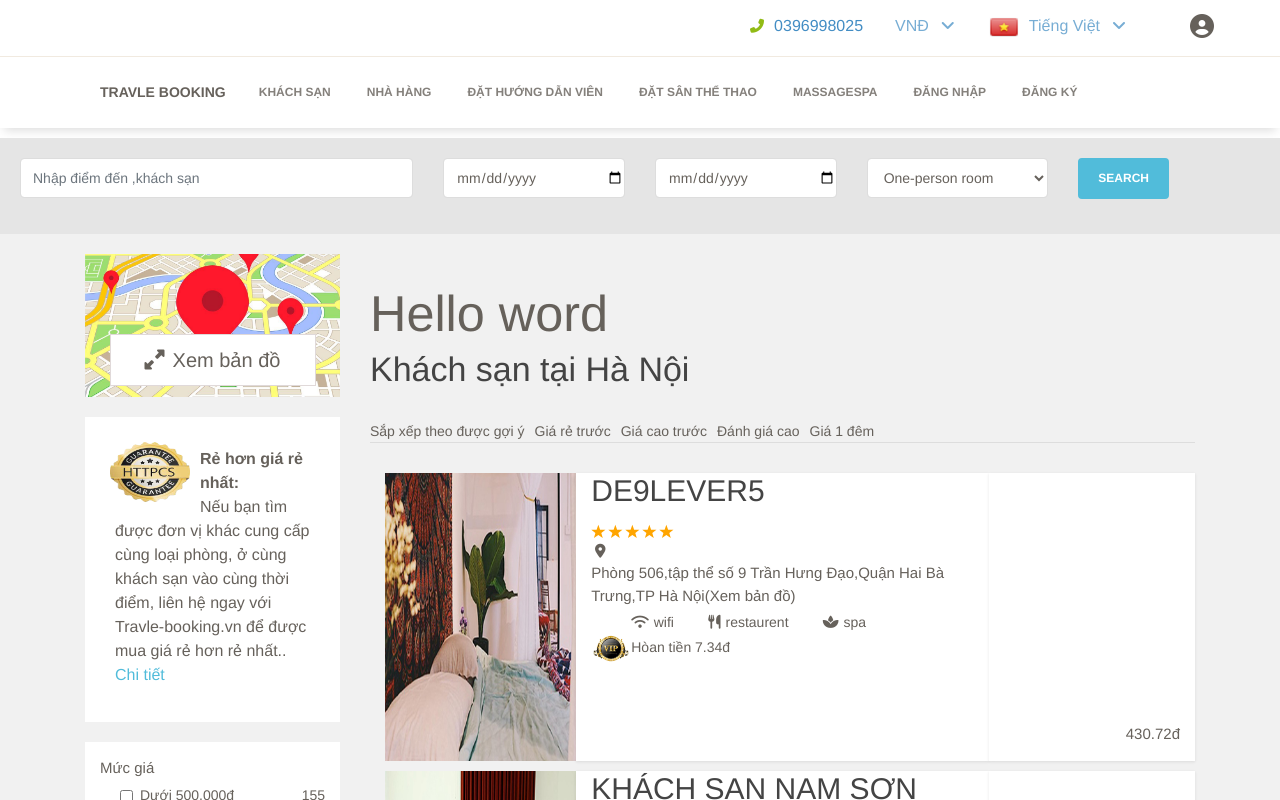
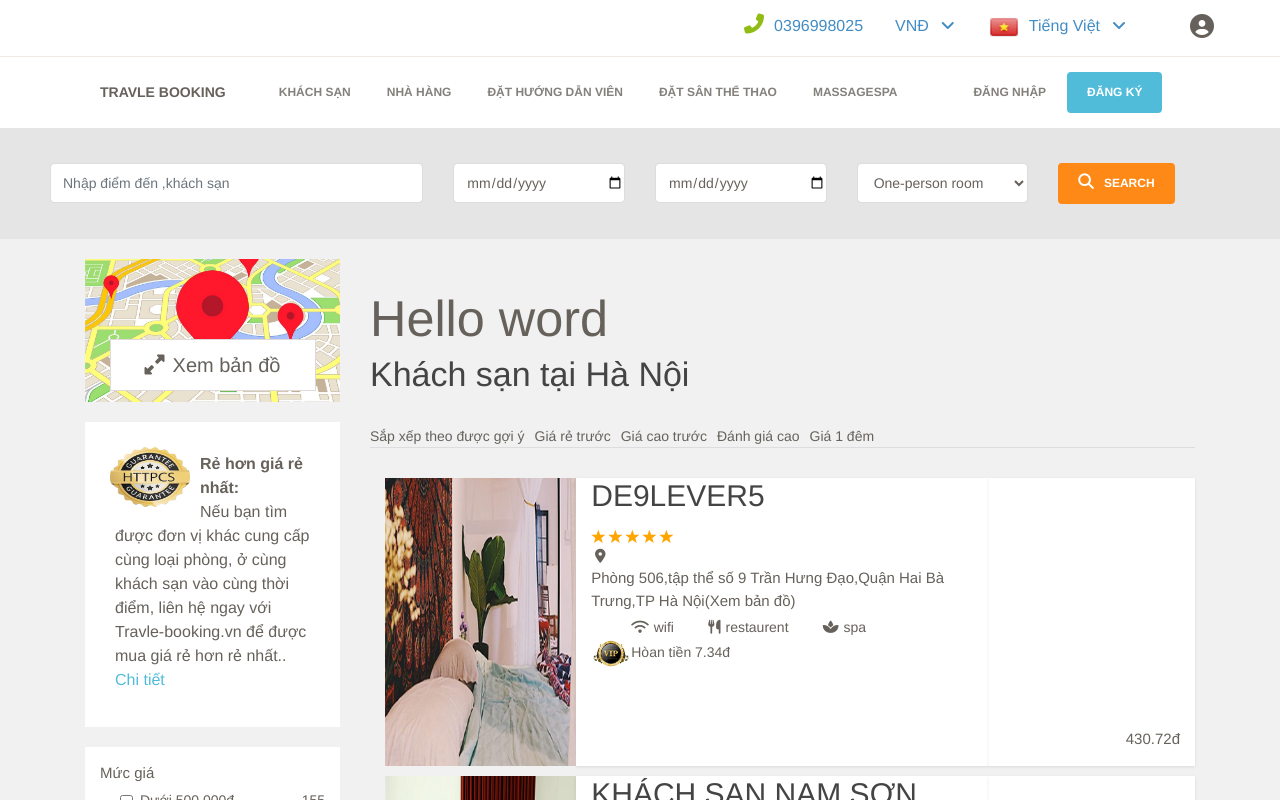
Before and after one commit to TVT-TranVanTu/Travle-booking, a React (Create React App) app: page /khachsan in a window 1280 px wide. Shown: the top 800 px of the page. Built offline with nearby package versions, Linux system fonts and the light colour scheme.

Commit message:
custom css for project

```diff
--- a/src/App.css
+++ b/src/App.css
@@ -45,7 +45,7 @@ hr{
 .topbar a {
     float: left;
     font-size: 16px;
-    color: #77ADD4;
+    color: #438dc4;;
     text-align: center;
     padding: 14px 16px;
     text-decoration: none;
@@ -77,7 +77,7 @@ hr{
     font-size: 16px;
     border: none;
     outline: none;
-    color: #77ADD4;
+    color: #438dc4;;
     padding: 14px 16px;
     background-color: inherit;
     font-family: inherit;
@@ -88,12 +88,19 @@ hr{
 .dropdown-content {
     display: none;
     position: absolute;
-    transform: translateX(-80px);
     background-color: #f9f9f9;
-    min-width: 160px;
+    width: 230px;
     border-top: 5px solid #ff8917;
     box-shadow: 0px 8px 16px 0px rgba(0, 0, 0, 0.2);
-    z-index: 1;
+    z-index: 3;
+}
+.currency{
+    transform: translateX(-70px);
+
+}
+.language{
+    transform: translateX(3px) !important;
+
 }
 
 .dropdown-content a {
@@ -109,16 +116,17 @@ hr{
     background-color: #ddd;
 }
 
-.dropdown:hover .dropdown-content {
+.topbar_dropdown:hover .dropdown-content {
     display: block;
 }
 
 .txt {
-    height: 30px;
+    font-weight: 400;
+    font-size: 20px;
     background-color: #FFFCEE;
     display: flex;
     align-items: center;
-    padding: 10px 10px 10px 16px;
+    padding: 18px 14px 15px;
 }
 
 .dropdown-content span {
@@ -126,6 +134,9 @@ hr{
     display: inline-block;
     margin-right: 10px;
     box-sizing: border-box;
+}
+.dropdown-content img{
+    margin-right: 10px;
 }
 .phone_number{
     align-items: center;
@@ -138,7 +149,7 @@ hr{
 .phone_number i{
     margin-right: 10px;
     color: #91BB15;;
-    font-size: 14px;
+    font-size: 20px;
 }
 .user{
     margin-left: 20px;
@@ -154,9 +165,11 @@ hr{
 }
 .header{
     flex-wrap: initial !important;
+    justify-content: center;
 }
 .collapse{
     display: flex !important;
+    margin-left: 20px;
 }
 .navbar-nav{
     flex-direction: initial !important;
@@ -172,6 +185,9 @@ hr{
 }
 #signup{
     cursor: pointer;
+}
+.form_login_register{
+    margin-left: 40px;
 }
 /*-------------------------------------------home-pages------------------------------------------------*/
 .home-pages{
@@ -563,12 +579,30 @@ h2 {
 /*-----------------------------------------HotelPages--------------------------------------------*/
 
 
-/*---------------------------------------SearchHotel---------------------------------------------*/
 .hotel-pages{
     background-color: #f1f1f1;
     background-image: initial;
     position: relative;
-    margin-top: 10px;
+}
+/*---------------------------------------Hotelsearch---------------------------------------------*/
+
+.buttonsearch i{
+    margin-right: 10px;
+    font-size: 130%;
+}
+.buttonsearch{
+    background-color: #ff8916 !important;
+    border-color: #ff8916 !important;
+}
+
+.buttonplanesearch{
+    margin-top: 50px;
+    background-color: #ff8916 !important;
+    border-color: #ff8916 !important;
+}
+.buttonplanesearch i{
+    margin-right: 10px;
+    font-size: 130%;
 }
 /*------------------------------------------------SearchHotel------------------------------------------*/
 .search-hotel{
@@ -578,7 +612,17 @@ h2 {
     background: rgba(0,0,0,.05);
 
 }
-
+.pagehotel .row{
+    padding: 15px 30px 0 30px;
+}
+.search-hotel i{
+    margin-right: 10px;
+    font-size: 130%;
+}
+.search-hotel .btn-info{
+    background-color:  #ff8917;
+    border-color:  #ff8917;
+}
 
 /*------------------------------------------------Leftbar---------------------------------------------*/
 .leftbar{
--- a/src/Components/Blocks/Header/Header.js
+++ b/src/Components/Blocks/Header/Header.js
@@ -88,18 +88,15 @@ class Header extends Component {
                     <NavLink>MassageSPA</NavLink>
                   </NavItem>
                 </Nav>
-                <Nav navbar>
+                <Nav navbar className="form_login_register">
                   <NavItem>
                     <NavLink id="login" onClick={this.onOpenModalLogin}>
                       Đăng nhập
                     </NavLink>
                   </NavItem>
                   <NavItem>
-                    <NavLink id="signup" onClick={this.onOpenModal}>
-                      Đăng ký
-                    </NavLink>
+                    <Button color="info" id="signup" onClick={this.onOpenModal}>Đăng ký</Button>
                   </NavItem>
-
                 </Nav>
               </Collapse>
             </Container>
--- a/src/Components/Blocks/Header/Topbar.js
+++ b/src/Components/Blocks/Header/Topbar.js
@@ -1,4 +1,4 @@
-import React, {Component} from 'react';
+import React, { Component } from "react";
 
 class Topbar extends Component {
   render() {
@@ -10,30 +10,44 @@ class Topbar extends Component {
           </a>
         </div>
         <div className="topbar_dropdown">
-                    <button className="dropbtn">VNĐ
+          <button className="dropbtn">
+            VNĐ
             <i className="fa fa-angle-down"></i>
           </button>
-                    <div className="dropdown-content">
+          <div className="dropdown-content currency">
             <div className="arrow"></div>
             <div className="txt">Currency</div>
-                        <a href="#"><span>VND</span>Việt Nam Đồng</a>
-                        <a href="#"><span>USD</span>US Dollar</a>
+            <a href="#">
+              <span>VND</span>Việt Nam Đồng
+            </a>
+            <a href="#">
+              <span>USD</span>US Dollar
+            </a>
           </div>
         </div>
         <div className="topbar_dropdown">
           <button className="dropbtn">
+            <img alt="..." src={require("../../../assets/img/flags/VN.png")} />
+            Tiếng Việt
+            <i className="fa fa-angle-down"></i>
+          </button>
+          <div className="dropdown-content language">
+            <div className="arrow"></div>
+            <div className="txt">Language</div>
+            <a href="#">
               <img
                 alt="..."
                 src={require("../../../assets/img/flags/VN.png")}
               />
               Tiếng Việt
-                        <i className="fa fa-angle-down"></i>
-                    </button>
-                    <div className="dropdown-content">
-                        <div className="arrow"></div>
-                        <div className="txt">Currency</div>
-                        <a href="#"><span>VND</span>Tiếng Việt</a>
-                        <a href="#"><span>USD</span>English</a>
+            </a>
+            <a href="#">
+              <img
+                alt="..."
+                src={require("../../../assets/img/flags/US.png")}
+              />
+              English
+            </a>
           </div>
         </div>
         <div className="user">
--- a/src/Components/Blocks/Home/HotPlace.js
+++ b/src/Components/Blocks/Home/HotPlace.js
@@ -1,6 +1,6 @@
 import React, { Component } from "react";
-import { BrowserRouter as Router ,Link, Route,Switch ,Redirect} from 'react-router-dom';
-import { Container, Row, Col, NavLink } from "reactstrap";
+import { BrowserRouter as Router ,Link, Route,Switch } from 'react-router-dom';
+import { Container, Row, Col } from "reactstrap";
 import Hotelpages from "../Hotelpages/Hotelpages";
 export default class HotPlace extends Component {
   render() {
--- a/src/Components/Blocks/Home/elementsearch/Hotelsearch.js
+++ b/src/Components/Blocks/Home/elementsearch/Hotelsearch.js
@@ -59,6 +59,7 @@ export default class Hotelsearch extends Component {
                   </Col>
                   <Col>
                     <Button className="buttonsearch" color="info" type="button">
+                    <i className="fas fa-search"></i>
                       Search
                     </Button>
                   </Col>
--- a/src/Components/Blocks/Home/elementsearch/Planesearch.js
+++ b/src/Components/Blocks/Home/elementsearch/Planesearch.js
@@ -67,8 +67,8 @@ export default class Planesearch extends Component {
               </FormGroup>
             </Col>
             <Col>
-              <p>.</p>
               <Button className="buttonplanesearch" color="info" type="button">
+              <i className="fas fa-search"></i>
                 Tìm kiếm
               </Button>
             </Col>
--- a/src/Components/Blocks/Hotelpages/LeftBar.js
+++ b/src/Components/Blocks/Hotelpages/LeftBar.js
@@ -7,8 +7,6 @@ import {
   Input,
   CustomInput,
   Media,
-  Card,
-  CardImg
 } from "reactstrap";
 import StarRatings from "react-star-ratings";
 
@@ -18,9 +16,7 @@ import convenient from "../../Data/hotelDV";
 import relate from "../../Data/Related ";
 import Rightbar from "./Rightbar";
 
-var imgStyle = {
-  minWidth: "128px"
-};
+
 
 export default class LeftBar extends Component {
   constructor(props) {
--- a/src/Components/Blocks/Hotelpages/Rightbar.js
+++ b/src/Components/Blocks/Hotelpages/Rightbar.js
@@ -1,11 +1,7 @@
 import React, { Component } from "react";
 import {
-  Button,
-  FormGroup,
-  Input,
   Row,
   Col,
-  Form,
   Container
 } from "reactstrap";
 
@@ -51,25 +47,25 @@ export default class Rightbar extends Component {
                       />
                     </div>
                     <div className="address-infor">
-                      <i class="fa fa-map-marker"></i>
+                      <i className="fa fa-map-marker"></i>
                       <p>
                         {Element.address}
-                        <a class="a-map-hotel">(Xem bản đồ)</a>
+                        <a className="a-map-hotel">(Xem bản đồ)</a>
                       </p>
                     </div>
                     <ul>
                       <li>
-                        <i class="fas fa-wifi"></i>wifi
+                        <i className="fas fa-wifi"></i>wifi
                       </li>
                       <li>
-                        <i class="fas fa-utensils"></i>restaurent
+                        <i className="fas fa-utensils"></i>restaurent
                       </li>
                       <li>
-                        <i class="fas fa-spa"></i>spa
+                        <i className="fas fa-spa"></i>spa
                       </li>
                     </ul>
                   </div>
-                  <div class="accum-point">
+                  <div className="accum-point">
                   <img
                   width="40px"
                   alt="..."
@@ -117,11 +113,11 @@ export default class Rightbar extends Component {
               </ul>
             </div>
           </div>
-          <div class="pull-right select-time-price">Giá 1 đêm</div>
+          <div className="pull-right select-time-price">Giá 1 đêm</div>
         </div>
         {/* <div className="prvItem">
             <div className="prv-last">
-              <i class="fa fa-bolt"></i>
+              <i className="fa fa-bolt"></i>
               <span>Khuyến mãi giờ chót</span>
             </div>
             <div className="prv-last-dropdow">
--- a/src/Components/Blocks/Hotelpages/Searchhotel.js
+++ b/src/Components/Blocks/Hotelpages/Searchhotel.js
@@ -54,7 +54,8 @@ export default class Searchhotel extends Component {
                     </FormGroup>
                   </Col>
                   <Col>
-                    <Button color="info" type="button">
+                    <Button  color="info" type="button">
+                    <i className="fas fa-search"></i>
                       Search
                     </Button>
                   </Col>
```
Also changed, not shown: src/Components/Blocks/Home/Mathead.js (+5 -37 lines). Lines whose indentation alone changed are shown as unchanged.
